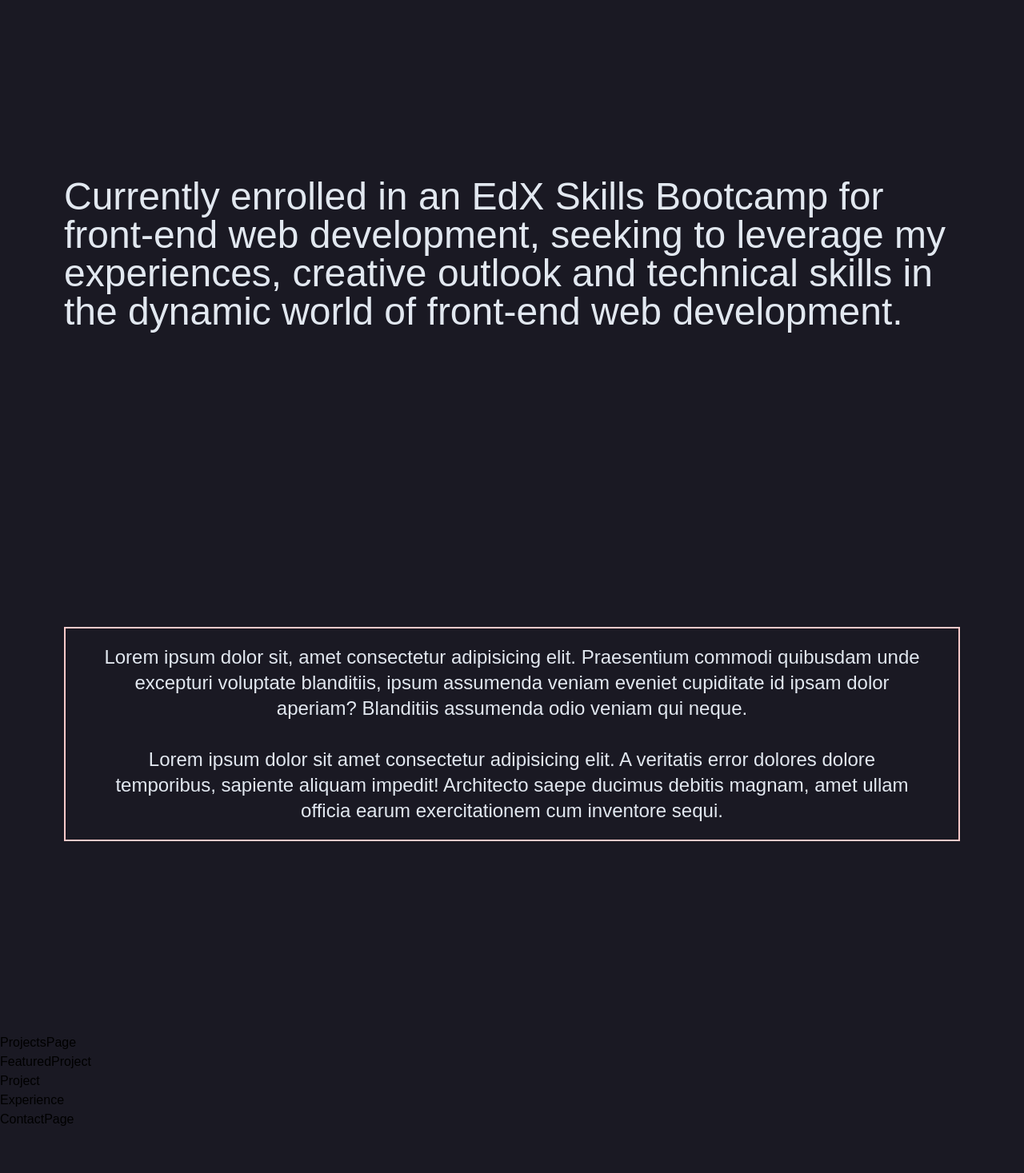
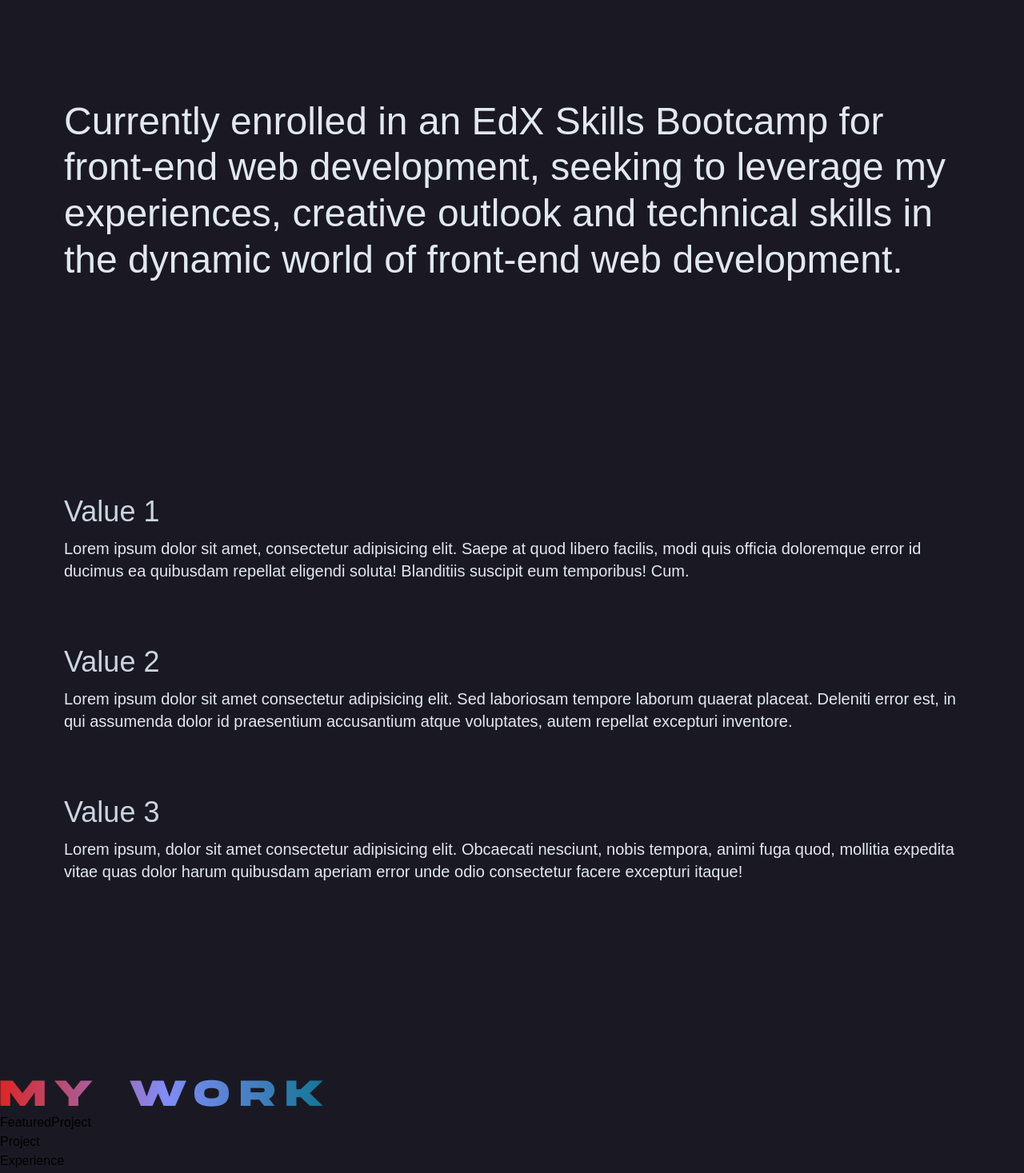
Before and after one commit to jg2002-j/JG-Portfolio, a React (Vite) app: page / in a window 1280 px wide. Shown: the part 1120-2587 px from the top of the page at 80% size. Before the commit the page ends 2532 px from the top, so only its background shows below. Built offline with nearby package versions, Linux system fonts and the light colour scheme; a web font is replaced by a local one.

Commit message:
styling tweaks

```diff
--- a/src/components/AboutMeBento.jsx
+++ b/src/components/AboutMeBento.jsx
@@ -49,9 +49,9 @@
 			</div>
 
 			<div className="row-start-6 col-start-1 row-span-6 col-span-8 rounded-xl bg-[#2a2744] hover:bg-[#44446c] cursor-default ease-in-out duration-700 text-slate-200 flex flex-col justify-between items-center p-4 peer/songs">
-				<Spotify wide link="https://open.spotify.com/track/5Y35SjAfXjjG0sFQ3KOxmm?si=8a6c496b86624b78" />
-				<Spotify wide link="https://open.spotify.com/track/3vkCueOmm7xQDoJ17W1Pm3?si=1a188c7af1084ddc" />
-				<Spotify wide link="https://open.spotify.com/track/0tkBOcK7oRVXQJY97zzSvr?si=47a25e084d4d4640" />
+				<Spotify wide link="https://open.spotify.com/track/2KnuaZYoGzDoHiBTNYOTXG?si=4761d01a93fb49a2" />
+				<Spotify wide link="https://open.spotify.com/track/180AbZduI6bYQIzwCHRwu9?si=ce1ed7bc3c2d479a" />
+				<Spotify wide link="https://open.spotify.com/track/4JJ5zGKnb1IpERyBrfmb1y?si=20091b36be924115" />
 			</div>
 			<div className="row-start-5 col-start-1 row-span-1 col-span-8 rounded-xl bg-slate-400 scale-0 peer-hover/songs:scale-100 ease-in-out duration-700 z-30 flex justify-center items-center p-4">
 				<h1 className="text-center text-xs text-[#2a2744]">These are some of the <strong>songs</strong> I'm listening to right now :)</h1>
--- a/src/pages/AboutMePage.jsx
+++ b/src/pages/AboutMePage.jsx
@@ -4,18 +4,25 @@
 function AboutMePage() {
 	return (
 		<div className="2xl:m-60 my-60 mx-20 max-w-full min-h-dvh flex-col justify-center" id="aboutme">
-			<div className="flex flex-col 2xl:flex-row justify-center items-center min-h-[800px]">
+			<div className="flex flex-col 2xl:flex-row justify-center items-center min-h-[80vh]">
 				<div className="h-full w-full 2xl:w-3/5">
-					<h1 className="text-5xl text-slate-200 text-header pb-11 2xl:p-[5rem]">Currently enrolled in an EdX Skills Bootcamp for front-end web development, seeking to leverage my experiences, creative outlook and technical skills in the dynamic world of front-end web development.</h1>
+					<h1 className="text-5xl text-slate-200 text-header pb-11 2xl:pe-[5rem] leading-[1.2]">Currently enrolled in an EdX Skills Bootcamp for front-end web development, seeking to leverage my experiences, creative outlook and technical skills in the dynamic world of front-end web development.</h1>
 				</div>
 				<AboutMeBento />
 			</div>
-			<div className="flex justify-center items-center border-2 border-red-200 mt-11">
-				<h1 className="text-2xl text-slate-200 text-header text-center px-11 py-5">
-					Lorem ipsum dolor sit, amet consectetur adipisicing elit. Praesentium commodi quibusdam unde excepturi voluptate blanditiis, ipsum assumenda veniam eveniet cupiditate id ipsam dolor aperiam? Blanditiis assumenda odio veniam qui neque.
-					<br /><br />
-					Lorem ipsum dolor sit amet consectetur adipisicing elit. A veritatis error dolores dolore temporibus, sapiente aliquam impedit! Architecto saepe ducimus debitis magnam, amet ullam officia earum exercitationem cum inventore sequi.
-				</h1>
+			<div className="flex flex-col 2xl:flex-row justify-evenly items-center mt-10 gap-[5rem]">
+				<div className="">
+					<h1 className="font-header text-4xl text-slate-300 mb-3">Value 1</h1>
+					<p className="text-xl text-slate-200">Lorem ipsum dolor sit amet, consectetur adipisicing elit. Saepe at quod libero facilis, modi quis officia doloremque error id ducimus ea quibusdam repellat eligendi soluta! Blanditiis suscipit eum temporibus! Cum.</p>
+				</div>
+				<div className="">
+					<h1 className="font-header text-4xl text-slate-300 mb-3">Value 2</h1>
+					<p className="text-xl text-slate-200">Lorem ipsum dolor sit amet consectetur adipisicing elit. Sed laboriosam tempore laborum quaerat placeat. Deleniti error est, in qui assumenda dolor id praesentium accusantium atque voluptates, autem repellat excepturi inventore.</p>
+				</div>
+				<div className="">
+					<h1 className="font-header text-4xl text-slate-300 mb-3">Value 3</h1>
+					<p className="text-xl text-slate-200">Lorem ipsum, dolor sit amet consectetur adipisicing elit. Obcaecati nesciunt, nobis tempora, animi fuga quod, mollitia expedita vitae quas dolor harum quibusdam aperiam error unde odio consectetur facere excepturi itaque!</p>
+				</div>
 			</div>
 		</div>
   	)
--- a/src/pages/HomePage.jsx
+++ b/src/pages/HomePage.jsx
@@ -19,7 +19,7 @@
          <img className="homepage-img -z-10" src={bgImage} alt="bg art" />
          <Header />
          <div className="flex justify-center items-center h-1/2">
-            <h1 className="font-title pgtitle tracking-[12px] uppercase mix-blend-difference text-slate-200 mx-8 hover:tracking-[2rem] hover:scale-110 ease-in-out duration-1000 select-none">Jai Gandhi</h1>
+            <h1 className="font-title pgtitle text-center tracking-[12px] uppercase mix-blend-difference text-slate-200 mx-8 hover:tracking-[2rem] hover:scale-110 ease-in-out duration-1000 select-none">Jai Gandhi</h1>
          </div>
          <div className="grid 2xl:grid-cols-4 2xl:grid-rows-2 grid-cols-1 grid-rows-1 m-5">
             <div className="hidden h-32 2xl:block border-r-[1px] border-b-[1px] border-gray-400 w-full"></div>
--- a/src/pages/ProjectsPage.jsx
+++ b/src/pages/ProjectsPage.jsx
@@ -5,11 +5,11 @@
 function ProjectsPage() {
    return (
 	   <div id="projects">
-         ProjectsPage
+         <h1 className="font-title tracking-[0.7rem] text-5xl bg-gradient-to-r from-red-600 via-indigo-400 to-cyan-700 text-transparent bg-clip-text inline-block">My Work</h1>
          <FeaturedProject />
          <Project />
       </div>
    )
 };
 
-export default ProjectsPage
+export default ProjectsPage;
```
Also changed, not shown: 1 other file (tests, documents, lock files or other folders).
